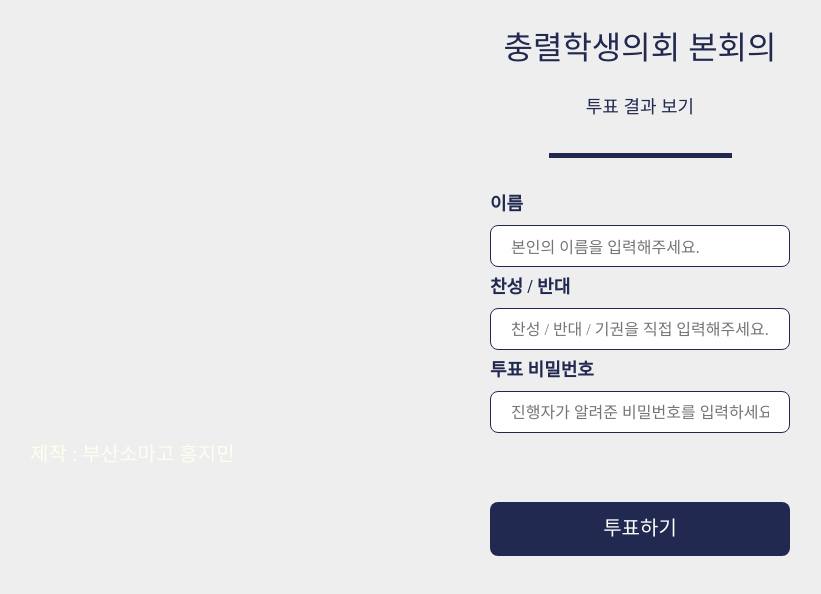
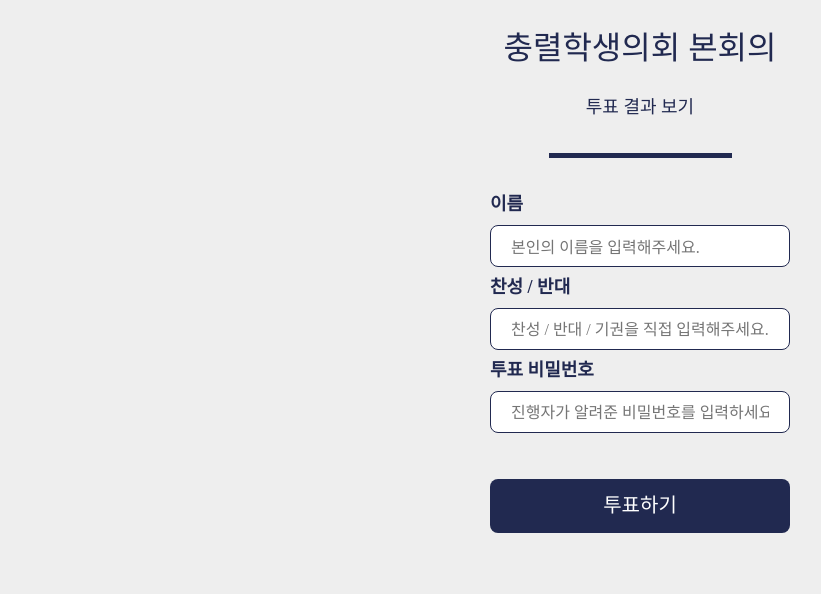
Before and after one commit to J1min/ChungRyeol-Student-Council, a Next.js app: page / in a window 1280 px wide. Shown: the top 594 px of the page, without its empty margins (0-821 px from the left). Built offline with nearby package versions, Linux system fonts and the light colour scheme; a web font is replaced by a local one.

Commit message:
FIX :: Footer 삭제

```diff
--- a/pages/index.tsx
+++ b/pages/index.tsx
@@ -105,7 +105,6 @@ const Form: NextPage = () => {
           />
         </S.FormElement>
       </S.FormContainer>
-      제작 : 부산소마고 홍지민
     </>
   );
 };
```
